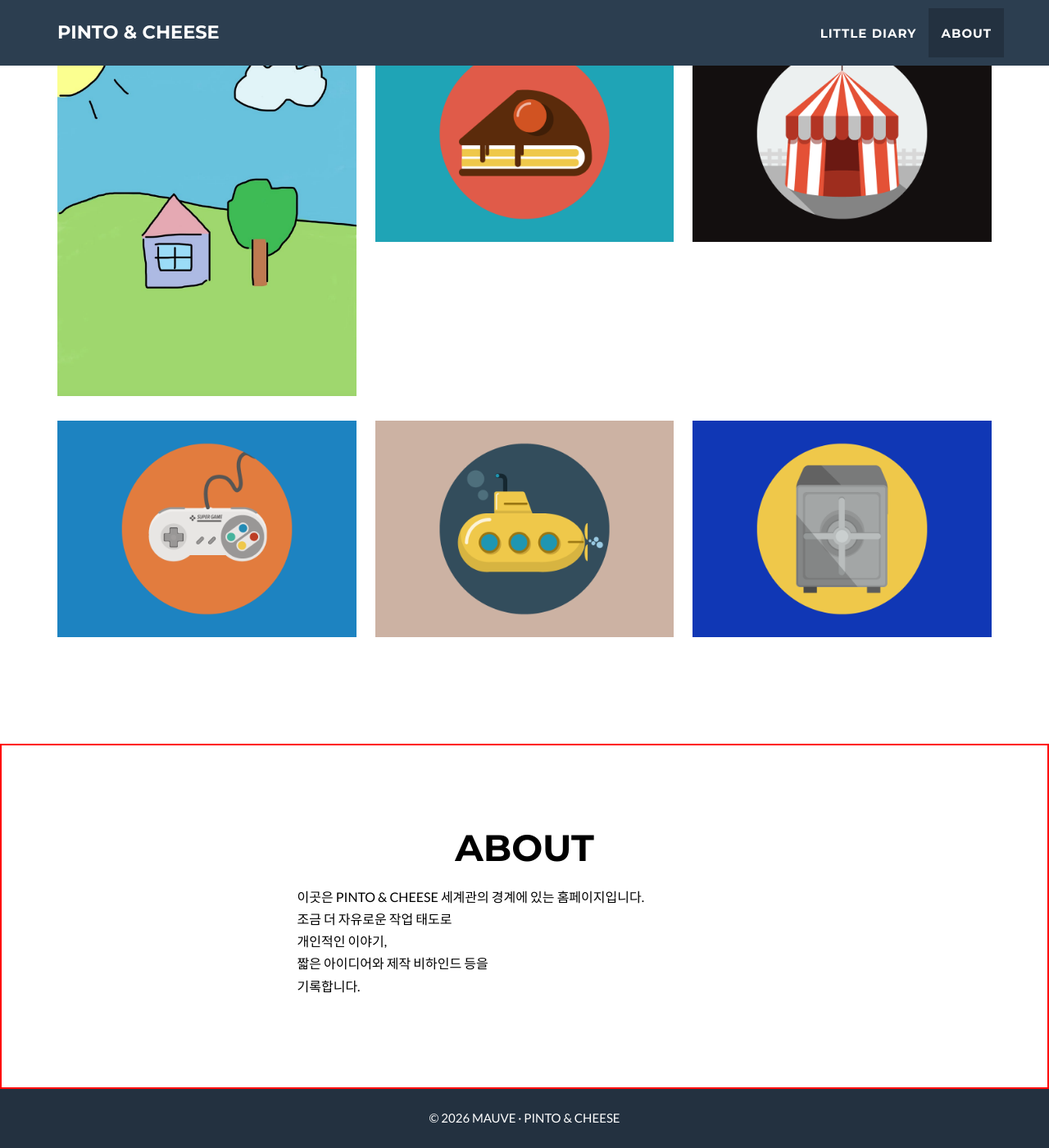
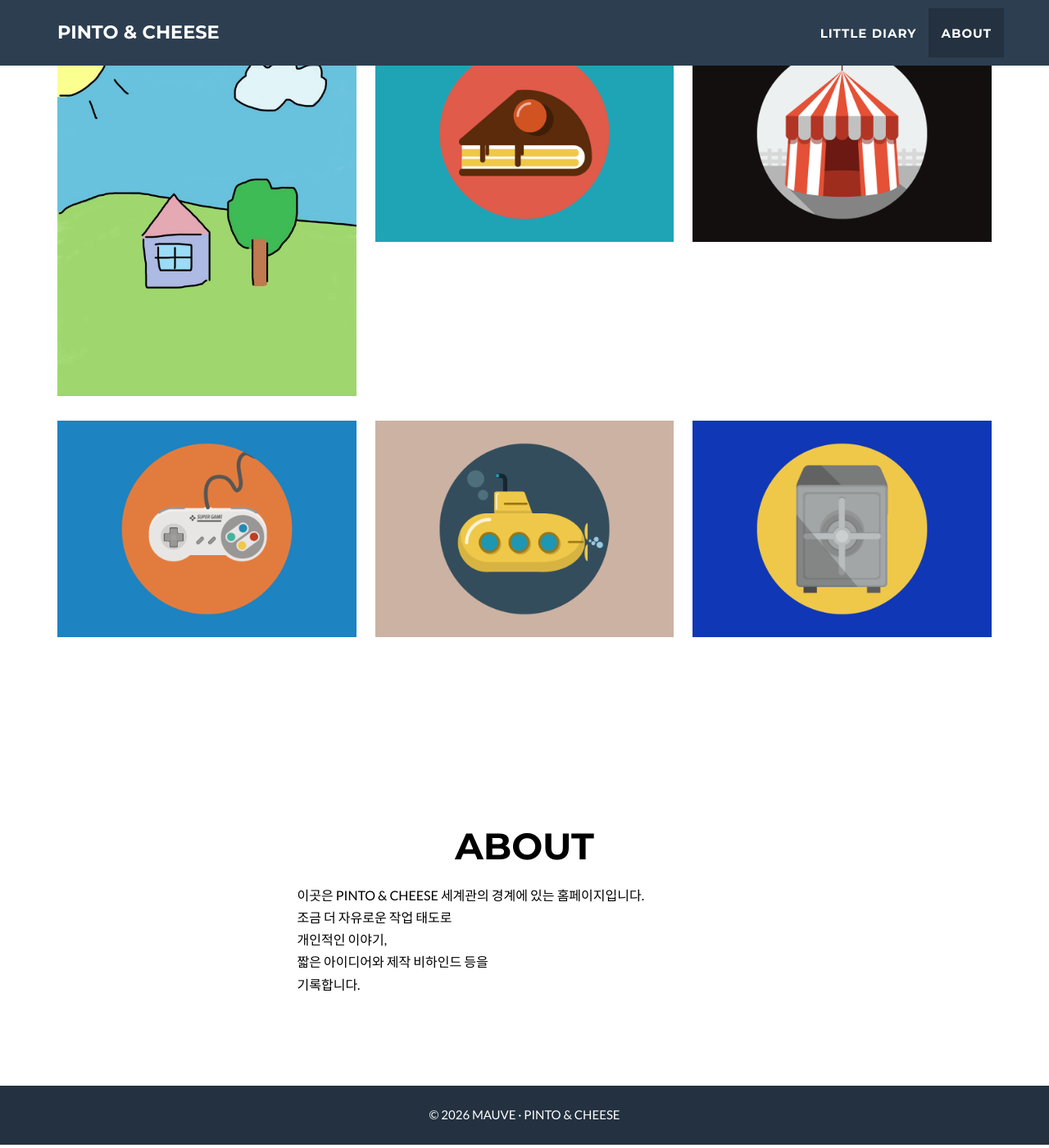
Before and after one commit to pintocheese/pintocheese.github.io, a Jekyll site: the page built from _posts/2014-07-18-project-1.markdown, in a window 1280 px wide and 1400 px high, scrolled down 2024 px. Shown: the whole window at 82% size. Built offline with Jekyll 4.4.1, drawn with Linux system fonts in a browser that asks for light colours.

Commit message:
Update custom.css

```diff
--- a/assets/css/custom.css
+++ b/assets/css/custom.css
@@ -9,11 +9,7 @@ section.success,
 
 @media (min-width: 992px) {
   section.success#about .col-lg-6 p {
-    font-size: 16px;
+    font-size: 16px;   /* 필요에 따라 17px 등으로 조절 가능 */
     line-height: 1.7;
   }
 }
-
-#about {
-  border: 2px solid red;
-}
```
